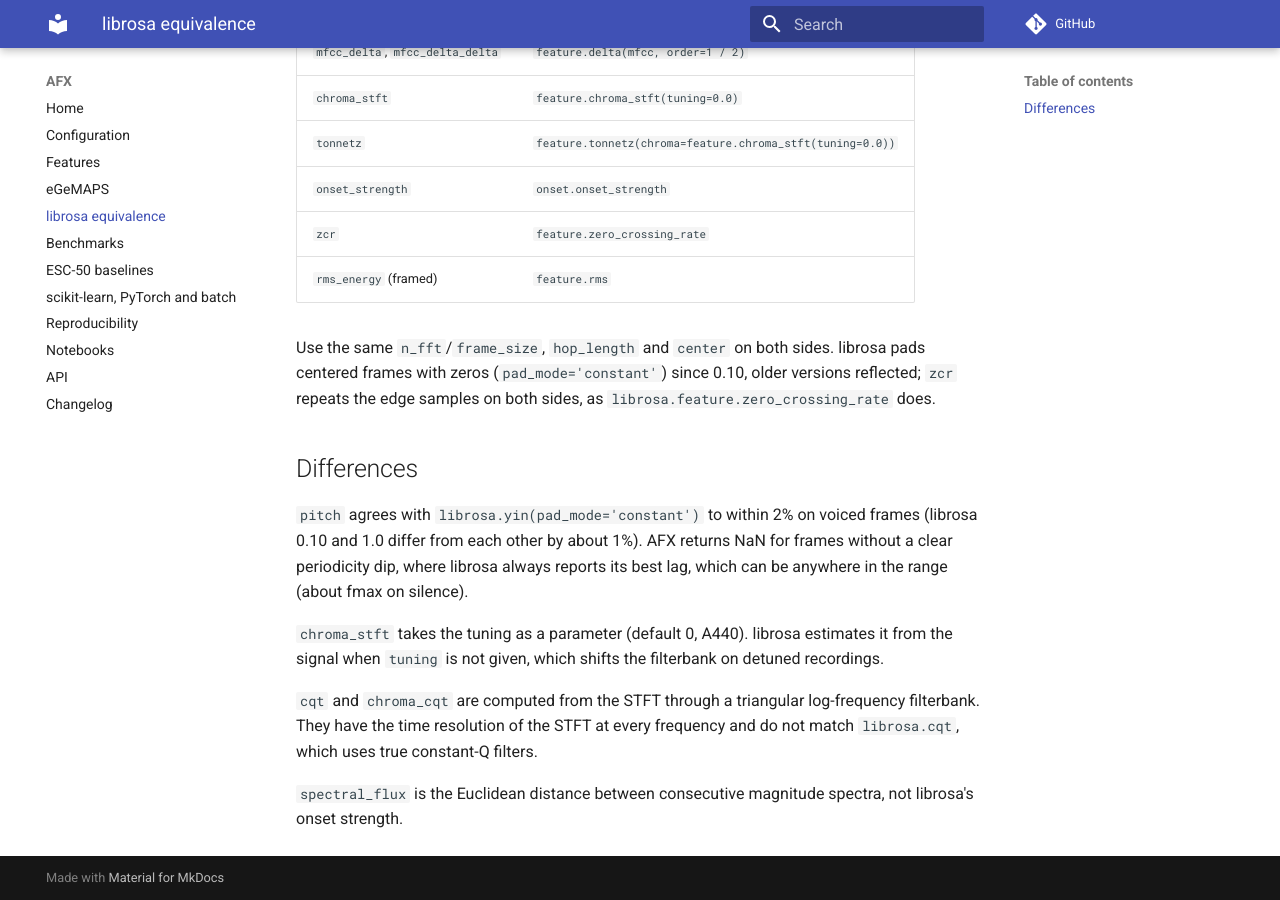
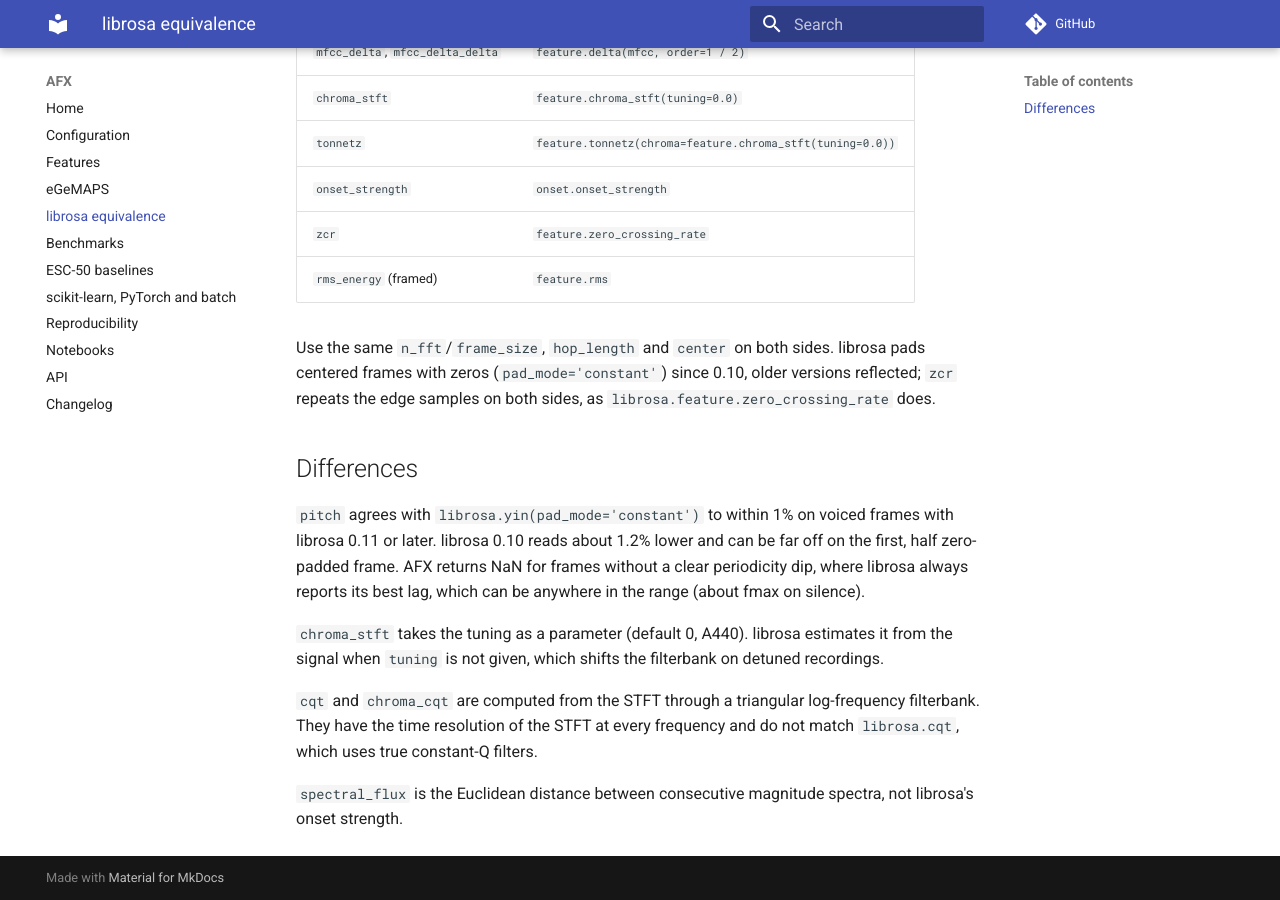
Before and after one commit to danilodsp/AFX, an MkDocs documentation site: the page built from docs/librosa.md, in a window 1280 px wide and 900 px high, scrolled down 607 px. Built offline with MkDocs 1.6.1 and Material for MkDocs 9.7.7, drawn with Linux system fonts in a browser that asks for light colours; comment, search, counter and statistics services are not loaded.

Commit message:
Compare YIN with librosa 0.10 without its first frame
librosa 0.10.x returns 204 Hz on the first, half zero-padded frame of
the glide where 0.11 returns 122 Hz, which failed the minimum-versions
job. Skip that frame on librosa < 0.11 and tighten the tolerance to 1%
for 0.11 and later, where the largest difference is 0.6%.

```diff
--- a/docs/librosa.md
+++ b/docs/librosa.md
@@ -28,8 +28,9 @@ both sides, as `librosa.feature.zero_crossing_rate` does.
 
 ## Differences
 
-`pitch` agrees with `librosa.yin(pad_mode='constant')` to within 2% on
-voiced frames (librosa 0.10 and 1.0 differ from each other by about 1%). AFX
+`pitch` agrees with `librosa.yin(pad_mode='constant')` to within 1% on
+voiced frames with librosa 0.11 or later. librosa 0.10 reads about 1.2%
+lower and can be far off on the first, half zero-padded frame. AFX
 returns NaN for frames without a clear periodicity dip, where librosa
 always reports its best lag, which can be anywhere in the range (about
 fmax on silence).
```
Also changed, not shown: 1 other file.
